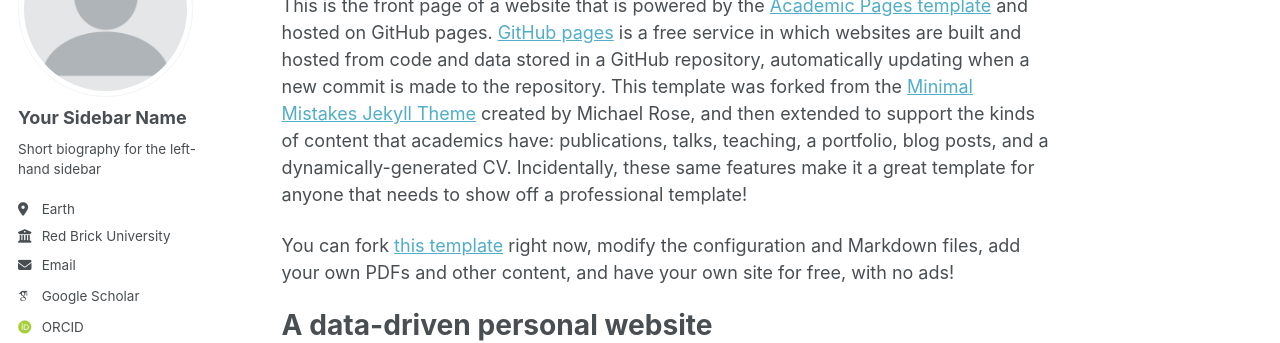
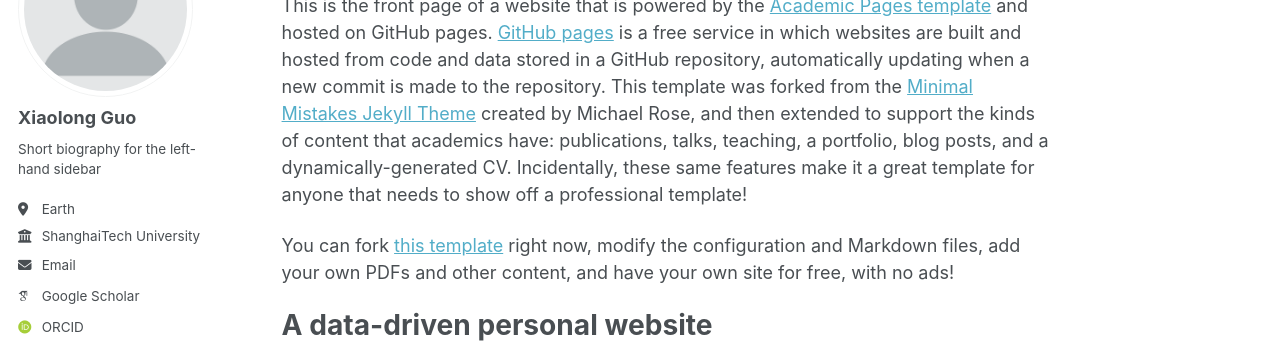
Before and after one commit to num73/num73.github.io, a Jekyll site: the page built from _pages/about.md, in a window 1280 px wide. Shown: the part 179-522 px from the top of the page. Built offline with Jekyll 4.4.1, drawn with Linux system fonts in a browser that asks for light colours; some web fonts are replaced; a script bundle is joined from its source files by our own code; library files that are not in the unit come from our copies.

Commit message:
Update author information in _config.yml

```diff
--- a/_config.yml
+++ b/_config.yml
@@ -24,13 +24,13 @@
 author:
   # Biographic information
   avatar           : "profile.png"
-  name             : "Your Sidebar Name"
+  name             : "Xiaolong Guo"
   pronouns         : # example: "she/her"
   bio              : "Short biography for the left-hand sidebar"
   location         : "Earth"
-  employer         : "Red Brick University"
+  employer         : "ShanghaiTech University"
   uri              : # URL
-  email            : "none@example.org"
+  email            : "guoxl@shanghaitech.edu.cn"
 
   # Academic websites
   academia         : # URL
```
